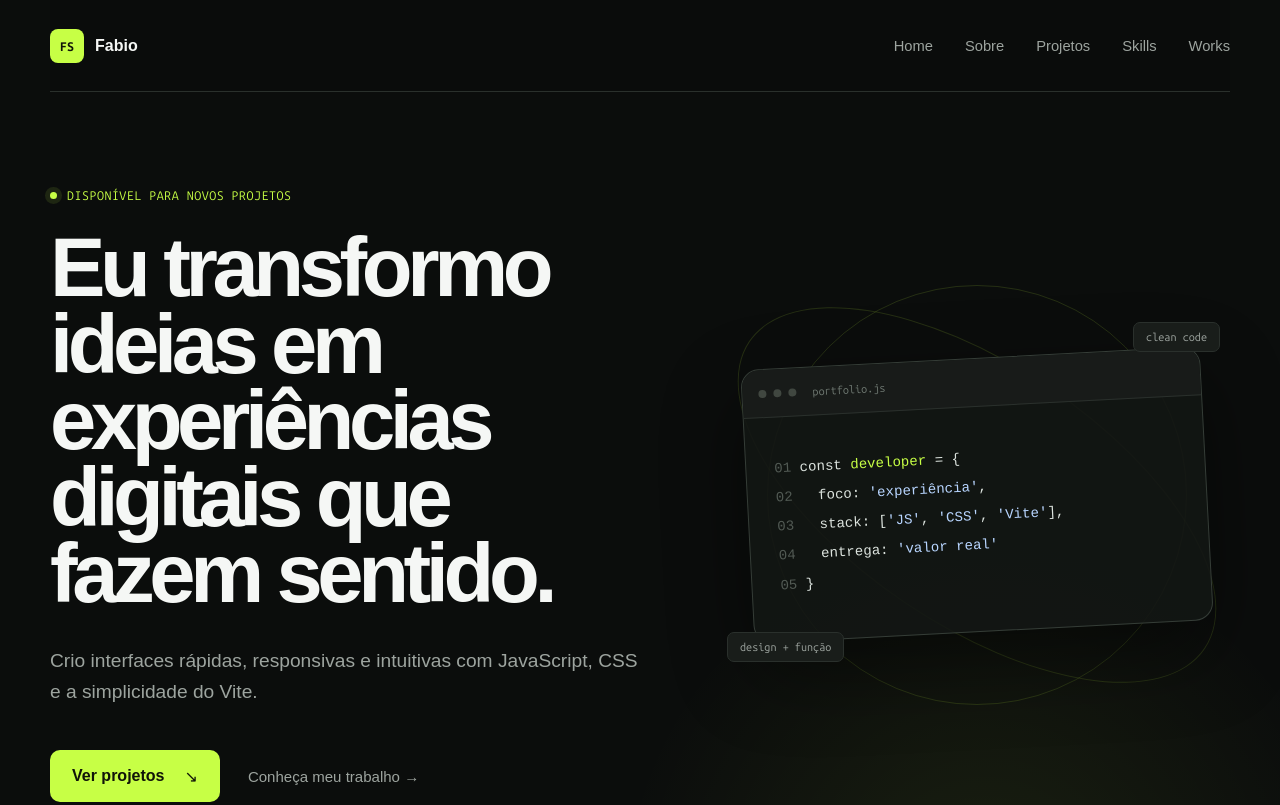
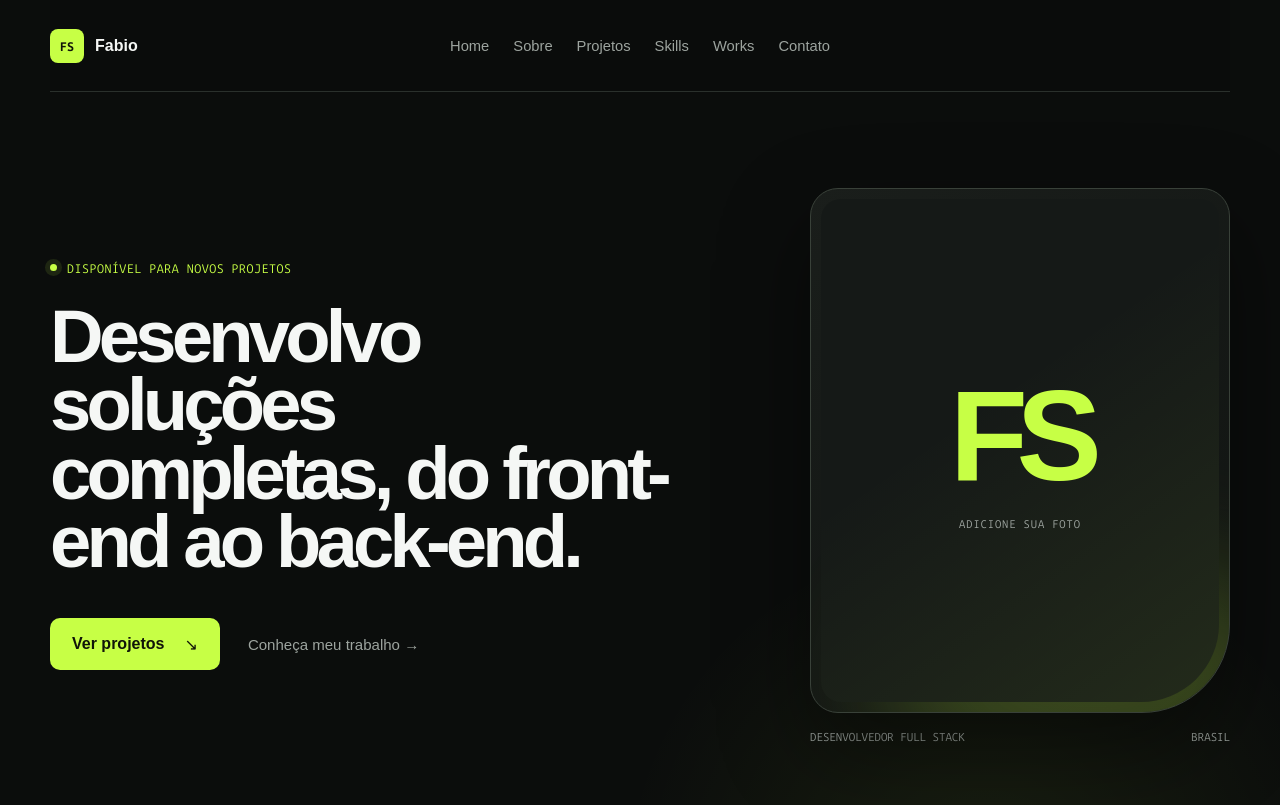
Before and after one commit to Fabio40404040/portifolio, a website built with Vite: page index.html in a window 1280 px wide. Shown: the top 805 px of the page. Built offline with nearby package versions, Linux system fonts and the light colour scheme; a web font is replaced by a local one.

Commit message:
feat: present full stack profile with portrait layout

```diff
--- a/index.html
+++ b/index.html
@@ -2,20 +2,20 @@
 <html lang="pt-BR">
   <head>
     <meta charset="UTF-8" />
-    <meta name="description" content="Portfólio de Fabio, desenvolvedor front-end especializado em experiências digitais com JavaScript, CSS e Vite." />
+    <meta name="description" content="Portfólio de Fabio, desenvolvedor Full Stack especializado em soluções digitais completas, do front-end ao back-end." />
     <meta name="theme-color" content="#0b0d0c" />
     <meta property="og:type" content="website" />
-    <meta property="og:title" content="Fabio — Desenvolvedor Front-end" />
-    <meta property="og:description" content="Interfaces rápidas, responsivas e intuitivas com JavaScript, CSS e Vite." />
+    <meta property="og:title" content="Fabio — Desenvolvedor Full Stack" />
+    <meta property="og:description" content="Soluções digitais completas, do front-end ao back-end." />
     <meta property="og:url" content="https://fabio-portfolio-dev.fabiogisel7.chatgpt.site" />
     <meta property="og:image" content="https://fabio-portfolio-dev.fabiogisel7.chatgpt.site/og.png" />
     <meta name="twitter:card" content="summary_large_image" />
-    <meta name="twitter:title" content="Fabio — Desenvolvedor Front-end" />
-    <meta name="twitter:description" content="Interfaces rápidas, responsivas e intuitivas com JavaScript, CSS e Vite." />
+    <meta name="twitter:title" content="Fabio — Desenvolvedor Full Stack" />
+    <meta name="twitter:description" content="Soluções digitais completas, do front-end ao back-end." />
     <meta name="twitter:image" content="https://fabio-portfolio-dev.fabiogisel7.chatgpt.site/og.png" />
     <link rel="icon" type="image/svg+xml" href="/favicon.svg" />
     <meta name="viewport" content="width=device-width, initial-scale=1.0" />
-    <title>Fabio — Desenvolvedor Front-end</title>
+    <title>Fabio — Desenvolvedor Full Stack</title>
   </head>
   <body>
     <div id="app"></div>
--- a/src/components/header.js
+++ b/src/components/header.js
@@ -18,6 +18,7 @@ export function header() {
         <a href="#projetos">Projetos</a>
         <a href="#skills">Skills</a>
         <a href="#processo">Works</a>
+        <a href="#contato">Contato</a>
       </nav>
     </header>
   `
--- a/src/data/profile.js
+++ b/src/data/profile.js
@@ -1,12 +1,12 @@
 export const profile = {
   name: 'Fabio',
   initials: 'FS',
-  role: 'Desenvolvedor Front-end',
-  headline: 'Eu transformo ideias em experiências digitais que fazem sentido.',
-  introduction:
-    'Crio interfaces rápidas, responsivas e intuitivas com JavaScript, CSS e a simplicidade do Vite.',
+  role: 'Desenvolvedor Full Stack',
+  headline: 'Desenvolvo soluções completas, do front-end ao back-end.',
   availability: 'Disponível para novos projetos',
   location: 'Brasil',
+  photo: '',
+  photoAlt: 'Foto de Fabio, desenvolvedor Full Stack',
   about:
     'Sou um desenvolvedor focado em criar produtos digitais que unem clareza, desempenho e uma boa experiência para quem usa. Gosto de transformar problemas complexos em interfaces simples, acessíveis e fáceis de manter.',
   principles: ['Código organizado', 'Design responsivo', 'Foco no usuário'],
--- a/src/data/skills.js
+++ b/src/data/skills.js
@@ -1,6 +1,7 @@
 export const skills = [
-  { group: 'Base', items: ['HTML semântico', 'CSS moderno', 'JavaScript ES6+'] },
-  { group: 'Ferramentas', items: ['Vite', 'Git & GitHub', 'APIs REST'] },
+  { group: 'Front-end', items: ['HTML semântico', 'CSS moderno', 'JavaScript ES6+'] },
+  { group: 'Back-end', items: ['Node.js', 'APIs REST', 'Banco de dados'] },
+  { group: 'Ferramentas', items: ['Vite', 'Git & GitHub', 'Integrações'] },
   { group: 'Qualidade', items: ['Responsividade', 'Acessibilidade', 'Performance'] },
 ]
 
--- a/src/pages/home.js
+++ b/src/pages/home.js
@@ -16,7 +16,6 @@ export function renderHomePage(root) {
         <div class="hero__content">
           <p class="eyebrow"><span></span>${profile.availability}</p>
           <h1>${profile.headline}</h1>
-          <p class="hero__intro">${profile.introduction}</p>
 
           <div class="hero__actions">
             <a class="button button--primary" href="#projetos">Ver projetos <span aria-hidden="true">↘</span></a>
@@ -24,23 +23,22 @@ export function renderHomePage(root) {
           </div>
         </div>
 
-        <aside class="hero__visual" aria-label="Resumo profissional">
-          <div class="code-window">
-            <div class="code-window__top" aria-hidden="true">
-              <span></span><span></span><span></span>
-              <p>portfolio.js</p>
-            </div>
-            <pre><code><span class="code-muted">01</span> const <span class="code-accent">developer</span> = {
-<span class="code-muted">02</span>   foco: <span class="code-string">'experiência'</span>,
-<span class="code-muted">03</span>   stack: [<span class="code-string">'JS'</span>, <span class="code-string">'CSS'</span>, <span class="code-string">'Vite'</span>],
-<span class="code-muted">04</span>   entrega: <span class="code-string">'valor real'</span>
-<span class="code-muted">05</span> }</code></pre>
+        <figure class="hero__portrait">
+          <div class="portrait-frame">
+            ${
+              profile.photo
+                ? `<img src="${profile.photo}" alt="${profile.photoAlt}" fetchpriority="high">`
+                : `<div class="portrait-placeholder" role="img" aria-label="Espaço reservado para a foto de ${profile.name}">
+                    <strong>${profile.initials}</strong>
+                    <span>Adicione sua foto</span>
+                  </div>`
+            }
           </div>
-          <div class="orbit orbit--one"></div>
-          <div class="orbit orbit--two"></div>
-          <span class="visual-tag visual-tag--top">clean code</span>
-          <span class="visual-tag visual-tag--bottom">design + função</span>
-        </aside>
+          <figcaption>
+            <span>${profile.role}</span>
+            <span>${profile.location}</span>
+          </figcaption>
+        </figure>
       </section>
 
       <section class="project-section section" id="projetos">
--- a/src/styles/main.css
+++ b/src/styles/main.css
@@ -61,9 +61,9 @@ img { display: block; max-width: 100%; }
   width: var(--page);
   height: 92px;
   margin: 0 auto;
-  display: flex;
+  display: grid;
+  grid-template-columns: 1fr auto 1fr;
   align-items: center;
-  justify-content: space-between;
   border-bottom: 1px solid var(--line);
   background: rgb(11 13 12 / 86%);
   backdrop-filter: blur(16px);
@@ -71,6 +71,7 @@ img { display: block; max-width: 100%; }
 }
 
 .brand {
+  justify-self: start;
   display: inline-flex;
   align-items: center;
   gap: 11px;
@@ -89,9 +90,11 @@ img { display: block; max-width: 100%; }
 }
 
 .site-nav {
+  grid-column: 2;
+  justify-self: center;
   display: flex;
   align-items: center;
-  gap: 32px;
+  gap: 24px;
   color: var(--muted);
   font-size: .92rem;
 }
@@ -111,7 +114,8 @@ img { display: block; max-width: 100%; }
 #sobre,
 #projetos,
 #skills,
-#processo {
+#processo,
+#contato {
   scroll-margin-top: 110px;
 }
 
@@ -123,8 +127,8 @@ img { display: block; max-width: 100%; }
   margin: 0 auto;
   padding: 96px 0 88px;
   display: grid;
-  grid-template-columns: 1.08fr .92fr;
-  gap: 80px;
+  grid-template-columns: 1.12fr .88fr;
+  gap: 72px;
   align-items: center;
 }
 
@@ -148,20 +152,12 @@ img { display: block; max-width: 100%; }
 }
 
 .hero h1 {
-  max-width: 760px;
+  max-width: 690px;
   margin: 0;
-  font-size: clamp(3.6rem, 6.5vw, 6.9rem);
+  font-size: clamp(3.4rem, 5.8vw, 6rem);
   font-weight: 650;
   letter-spacing: -.065em;
   line-height: .92;
-}
-
-.hero__intro {
-  max-width: 620px;
-  margin: 32px 0 0;
-  color: var(--muted);
-  font-size: clamp(1.05rem, 1.5vw, 1.25rem);
-  line-height: 1.65;
 }
 
 .hero__actions {
@@ -193,6 +189,82 @@ img { display: block; max-width: 100%; }
 
 .button:hover,
 .project-card__link:hover { transform: translateY(-3px); }
+
+.hero__portrait {
+  width: min(100%, 420px);
+  margin: 0;
+  justify-self: end;
+}
+
+.portrait-frame {
+  position: relative;
+  aspect-ratio: 4 / 5;
+  padding: 10px;
+  overflow: hidden;
+  border: 1px solid #394139;
+  border-radius: 28px 28px 88px 28px;
+  background: linear-gradient(145deg, #1a1e1b, #101311);
+  box-shadow: 0 34px 90px rgb(0 0 0 / 44%);
+}
+
+.portrait-frame::before {
+  content: '';
+  position: absolute;
+  z-index: 0;
+  inset: auto -18% -16% 16%;
+  height: 45%;
+  border-radius: 50%;
+  background: var(--accent);
+  filter: blur(58px);
+  opacity: .22;
+}
+
+.portrait-frame img,
+.portrait-placeholder {
+  position: relative;
+  z-index: 1;
+  width: 100%;
+  height: 100%;
+  border-radius: 20px 20px 78px 20px;
+}
+
+.portrait-frame img {
+  object-fit: cover;
+  object-position: center top;
+}
+
+.portrait-placeholder {
+  display: grid;
+  place-content: center;
+  justify-items: center;
+  gap: 18px;
+  color: var(--accent);
+  background:
+    linear-gradient(145deg, transparent 40%, rgb(199 255 69 / 8%)),
+    #151917;
+}
+
+.portrait-placeholder strong {
+  font: 650 clamp(5rem, 10vw, 8rem)/1 var(--font-sans);
+  letter-spacing: -.09em;
+}
+
+.portrait-placeholder span {
+  color: var(--muted);
+  font: .7rem var(--font-mono);
+  letter-spacing: .08em;
+  text-transform: uppercase;
+}
+
+.hero__portrait figcaption {
+  margin-top: 17px;
+  display: flex;
+  justify-content: space-between;
+  gap: 20px;
+  color: var(--muted);
+  font: .72rem var(--font-mono);
+  text-transform: uppercase;
+}
 
 .hero__visual {
   position: relative;
@@ -504,7 +576,7 @@ img { display: block; max-width: 100%; }
 @media (max-width: 900px) {
   .hero { grid-template-columns: 1fr; gap: 44px; padding-top: 72px; }
   .hero h1 { max-width: 760px; }
-  .hero__visual { min-height: 390px; }
+  .hero__portrait { width: min(78vw, 400px); justify-self: center; }
   .section { padding-block: 96px; }
   .section-heading { grid-template-columns: 1fr; gap: 24px; }
   .project-card__visual { min-height: 310px; padding: 26px; }
@@ -518,8 +590,8 @@ img { display: block; max-width: 100%; }
 
 @media (max-width: 620px) {
   :root { --page: min(100% - 28px, 1180px); }
-  .site-header { height: 76px; }
-  .menu-button { position: relative; z-index: 12; width: 42px; height: 42px; padding: 0; display: grid; place-content: center; gap: 6px; border: 1px solid var(--line); border-radius: 50%; background: var(--bg); cursor: pointer; }
+  .site-header { height: 76px; grid-template-columns: 1fr auto 1fr; }
+  .menu-button { position: relative; z-index: 12; grid-column: 3; justify-self: end; width: 42px; height: 42px; padding: 0; display: grid; place-content: center; gap: 6px; border: 1px solid var(--line); border-radius: 50%; background: var(--bg); cursor: pointer; }
   .menu-button span { width: 17px; height: 1px; background: var(--text); transition: transform 180ms ease; }
   .menu-button[aria-expanded='true'] span:first-child { transform: translateY(3.5px) rotate(45deg); }
   .menu-button[aria-expanded='true'] span:last-child { transform: translateY(-3.5px) rotate(-45deg); }
@@ -528,12 +600,7 @@ img { display: block; max-width: 100%; }
   .hero { min-height: auto; padding: 64px 0 52px; }
   .hero h1 { font-size: clamp(3rem, 15.5vw, 4.6rem); }
   .hero__actions { align-items: flex-start; flex-direction: column; gap: 20px; }
-  .hero__visual { min-height: 330px; }
-  .code-window pre { padding: 28px 20px 32px; font-size: .72rem; }
-  .orbit--one { width: 300px; height: 300px; }
-  .orbit--two { width: 340px; height: 180px; }
-  .visual-tag--top { top: 28px; }
-  .visual-tag--bottom { bottom: 28px; }
+  .hero__portrait { width: min(88vw, 360px); }
   .section { padding-block: 78px; }
   .section-heading { margin-bottom: 38px; }
   .section-heading h2,
```
Also changed, not shown: public/images/README.md (added), public/og.png.
